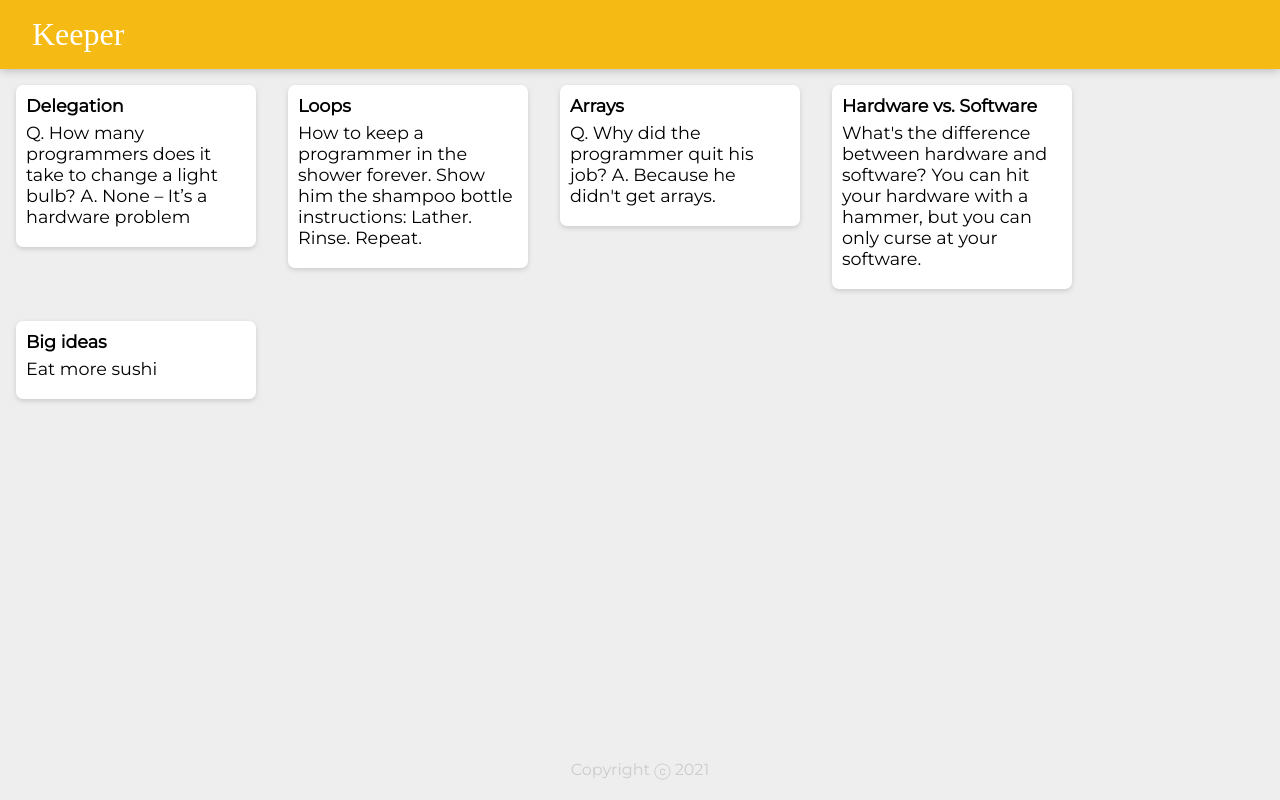
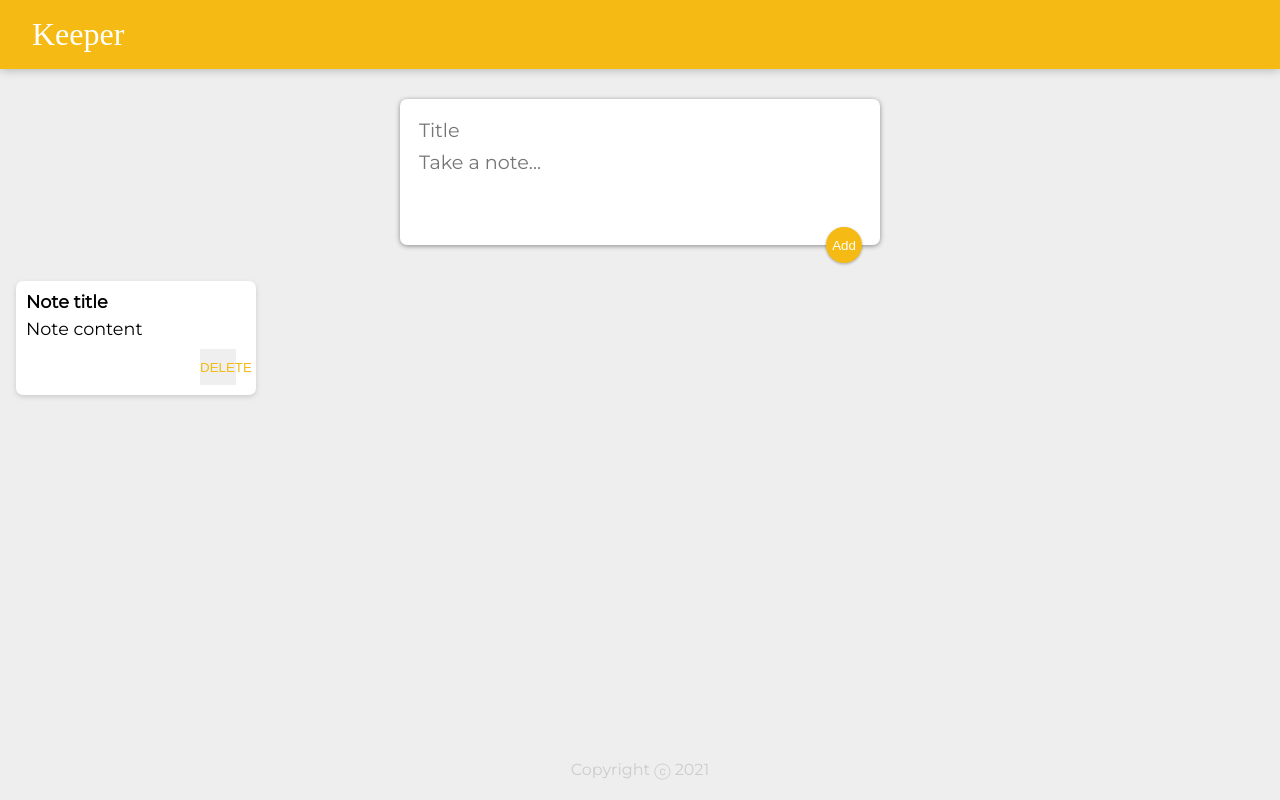
Before and after one commit to lucasbivar/the-complete-web-bootcamp-projects, a React (Create React App) app in the folder 15.keeper-app/: page / in a window 1280 px wide. Built offline with nearby package versions, Linux system fonts and the light colour scheme; a web font is replaced by a local one.

Commit message:
update ui

```diff
--- a/15.keeper-app/public/styles.css
+++ b/15.keeper-app/public/styles.css
@@ -54,3 +54,49 @@
   white-space: pre-wrap;
   word-wrap: break-word;
 }
+
+.note button {
+  position: relative;
+  float: right;
+  margin-right: 10px;
+  color: #f5ba13;
+  border: none;
+  width: 36px;
+  height: 36px;
+  cursor: pointer;
+  outline: none;
+}
+
+form {
+  position: relative;
+  width: 480px;
+  margin: 30px auto 20px auto;
+  background: #fff;
+  padding: 15px;
+  border-radius: 7px;
+  box-shadow: 0 1px 5px rgb(138, 137, 137);
+}
+form input,
+form textarea {
+  width: 100%;
+  border: none;
+  padding: 4px;
+  outline: none;
+  font-size: 1.2em;
+  font-family: inherit;
+  resize: none;
+}
+form button {
+  position: absolute;
+  right: 18px;
+  bottom: -18px;
+  background: #f5ba13;
+  color: #fff;
+  border: none;
+  border-radius: 50%;
+  width: 36px;
+  height: 36px;
+  box-shadow: 0 1px 3px rgba(0, 0, 0, 0.3);
+  cursor: pointer;
+  outline: none;
+}
--- a/15.keeper-app/src/components/App.jsx
+++ b/15.keeper-app/src/components/App.jsx
@@ -2,18 +2,14 @@
 import Header from "./Header";
 import Footer from "./Footer";
 import Note from "./Note";
-import notes from "../notes";
+import CreateArea from "./CreateArea";
 
 export default function App(){
   return (
     <div>
       <Header />
-      {notes.map(note => (
-        <Note
-          key={note.key}
-          title={note.title}
-          content={note.content} />
-        ))}
+      <CreateArea />
+      <Note key={1} title="Note title" content="Note content" />
       <Footer />
     </div>
   );
--- /dev/null
+++ b/15.keeper-app/src/components/CreateArea.jsx
@@ -0,0 +1,13 @@
+import React from "react";
+
+export default function CreateArea() {
+  return (
+    <div>
+      <form>
+        <input name="title" placeholder="Title" />
+        <textarea name="content" placeholder="Take a note..." rows="3" />
+        <button>Add</button>
+      </form>
+    </div>
+  );
+}
--- a/15.keeper-app/src/components/Note.jsx
+++ b/15.keeper-app/src/components/Note.jsx
@@ -5,6 +5,7 @@
     <div className="note">
       <h1>{props.title}</h1>
       <p>{props.content}</p>
+      <button>DELETE</button>
     </div>
   );
 }
```
Also changed, not shown: 1 other file (tests, documents, lock files or other folders).
